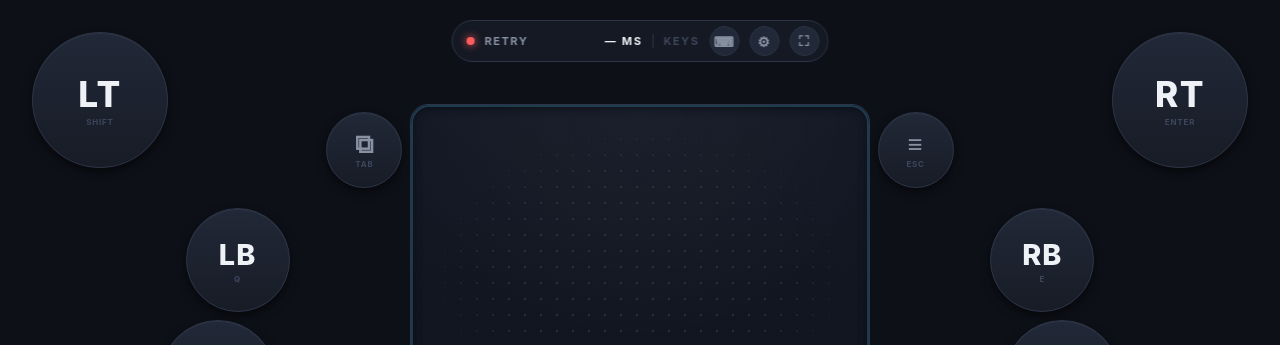
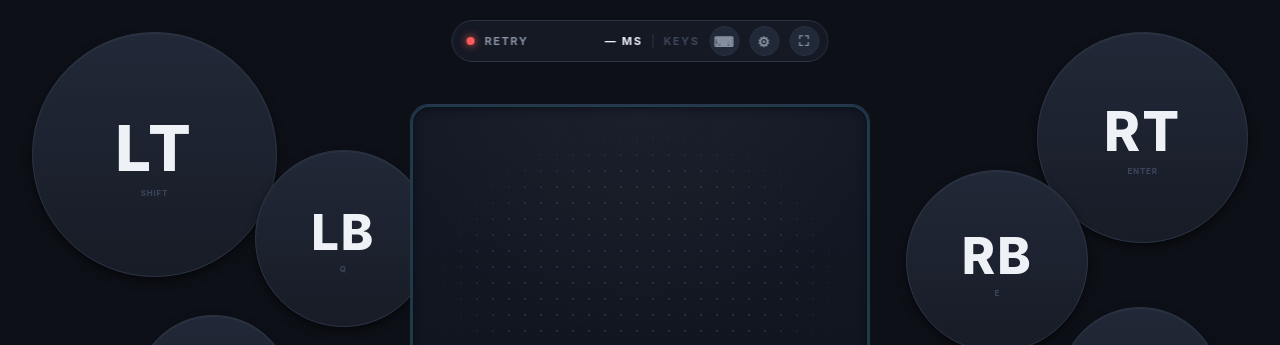
Before and after one commit to PrajsRamteke/controller-pc, a browser extension: page public/index.html in a window 1280 px wide. Shown: the top 345 px of the page. Drawn offline with Linux system fonts and the light colour scheme.

Commit message:
Add default layout configuration for factory placement; update layout application logic to incorporate default values for controls. Enhance layout saving functionality to merge default settings with user-defined values.

```diff
--- a/public/index.html
+++ b/public/index.html
@@ -1422,6 +1422,28 @@
   $("qClose").addEventListener("click", () => $("qrview").classList.remove("open"));
 
   // ============ layout editor (per-profile move + resize) ============
+  // factory placement — controls without a profile override land here.
+  // x/y are % of the pad, s is the size multiplier (--sz).
+  const DEFAULT_LAYOUT = {
+    stickL: { x: 27.09, y: 61.45, s: 1.2 },
+    stickR: { x: 57.12, y: 60.62, s: 1.2 },
+    L3: { x: 45.12, y: 76.11 },
+    R3: { x: 50.83, y: 76.55 },
+    A: { x: 81.9,  y: 71.72, s: 1.35 },
+    B: { x: 90.1,  y: 56.63, s: 1.4 },
+    X: { x: 74.68, y: 55.32, s: 1.35 },
+    Y: { x: 82.74, y: 38.32, s: 1.4 },
+    LB: { x: 19.91, y: 18.76, s: 1.7 },
+    RB: { x: 70.8,  y: 21.26, s: 1.75 },
+    LT: { s: 1.8 },
+    RT: { s: 1.55 },
+    VIEW: { x: 44.73, y: 61.52 },
+    MENU: { x: 51.48, y: 62.02 },
+    DPAD_UP:    { x: 10.57, y: 39.4,  s: 1.35 },
+    DPAD_DOWN:  { x: 9.15,  y: 71.96, s: 1.35 },
+    DPAD_LEFT:  { x: 1.7,   y: 53.86, s: 1.35 },
+    DPAD_RIGHT: { x: 17.66, y: 56.05, s: 1.35 },
+  };
   let layout = profile().layout;
   const saveLayout = () => { profile().layout = layout; saveStore(); };
 
@@ -1438,7 +1460,7 @@
   function applyLayout() {
     for (const el of editables) {
       el.setAttribute("style", FACTORY.get(el));
-      const c = layout[el.dataset.cid];
+      const c = layout[el.dataset.cid] || DEFAULT_LAYOUT[el.dataset.cid];
       if (!c) continue;
       if (c.x != null) {
         el.style.left = c.x + "%"; el.style.top = c.y + "%";
@@ -1485,7 +1507,7 @@
     const cid = el.dataset.cid;
     editWho.textContent = NICE[cid] || cid.replace(/_/g, " ");
     sizeSlider.disabled = false;
-    sizeSlider.value = layout[cid]?.s || 1;
+    sizeSlider.value = layout[cid]?.s || DEFAULT_LAYOUT[cid]?.s || 1;
     sizePct.textContent = Math.round(+sizeSlider.value * 100) + "%";
   }
 
@@ -1496,7 +1518,7 @@
     const s = +sizeSlider.value;
     EDIT.sel.style.setProperty("--sz", s);
     sizePct.textContent = Math.round(s * 100) + "%";
-    layout[cid] = { ...layout[cid], s };
+    layout[cid] = { ...DEFAULT_LAYOUT[cid], ...layout[cid], s };
     saveLayout();
   });
 
@@ -1529,7 +1551,7 @@
         el.removeEventListener("pointercancel", up);
         if (moved) {
           const cid = el.dataset.cid;
-          layout[cid] = { ...layout[cid], x: parseFloat(el.style.left), y: parseFloat(el.style.top) };
+          layout[cid] = { ...DEFAULT_LAYOUT[cid], ...layout[cid], x: parseFloat(el.style.left), y: parseFloat(el.style.top) };
           saveLayout();
         }
       };
```
